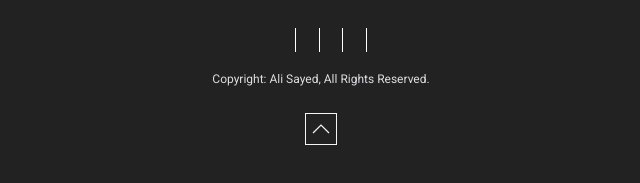
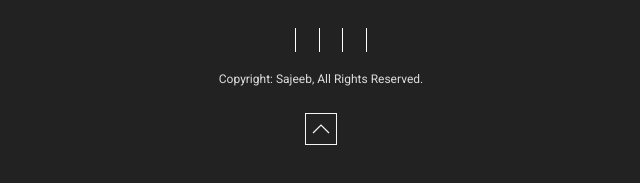
Before and after one commit to md-sajeeb/Paul-Lapkin, a plain HTML site: page index.html in a window 1280 px wide. Shown: the part 5515-5698 px from the top of the page, 319-959 px from the left. Drawn offline with nearby package versions, Linux system fonts and the light colour scheme.

Commit message:
Update index.html

```diff
--- a/index.html
+++ b/index.html
@@ -220,7 +220,7 @@
                     </li>
                 </ul>
             </div>
-            <div class="copyright"> Copyright: Ali Sayed, All Rights Reserved. </div>
+            <div class="copyright"> Copyright: Sajeeb, All Rights Reserved. </div>
             <div class="totop ">
                 <a href="# " uk-totop uk-scroll></a>
             </div>
```
